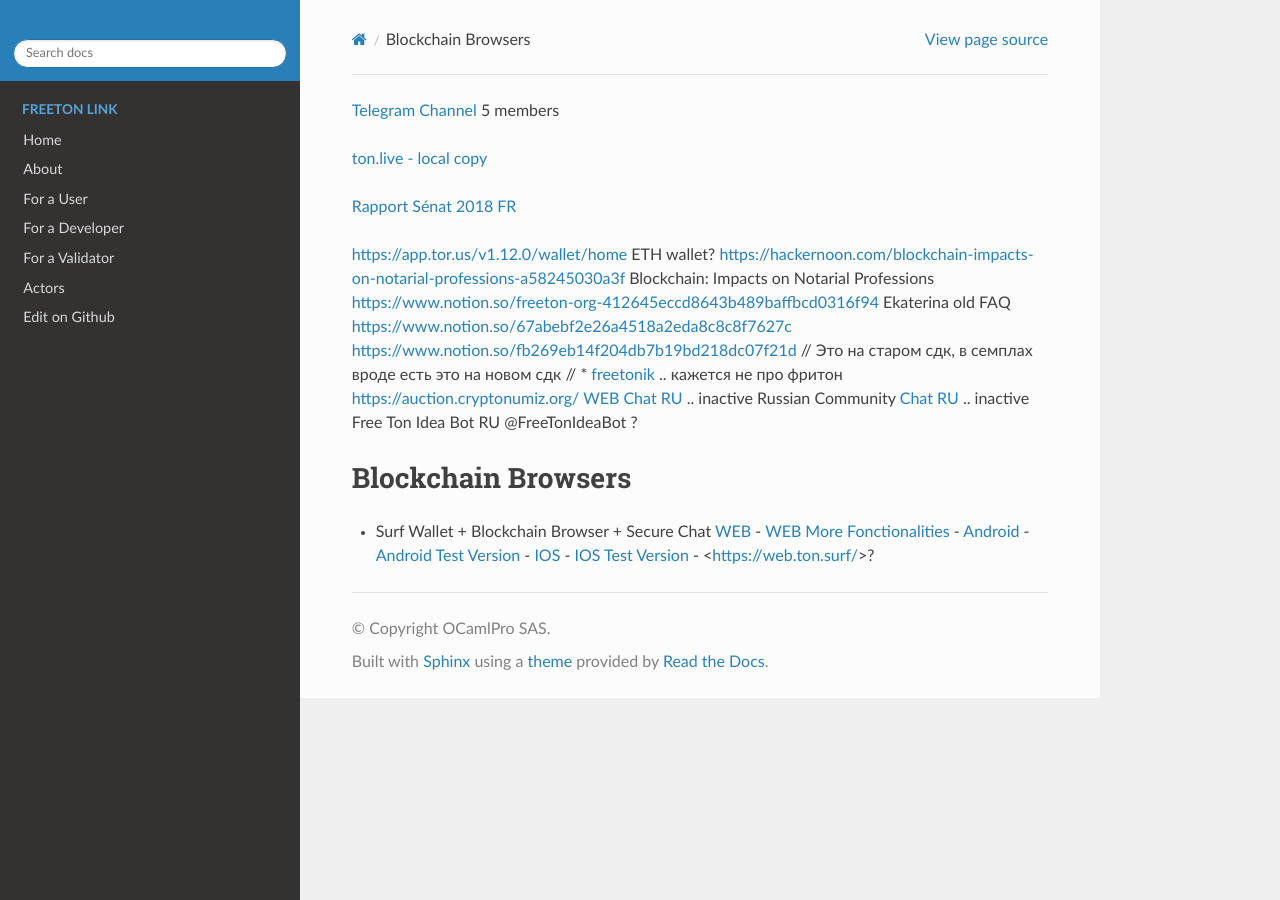
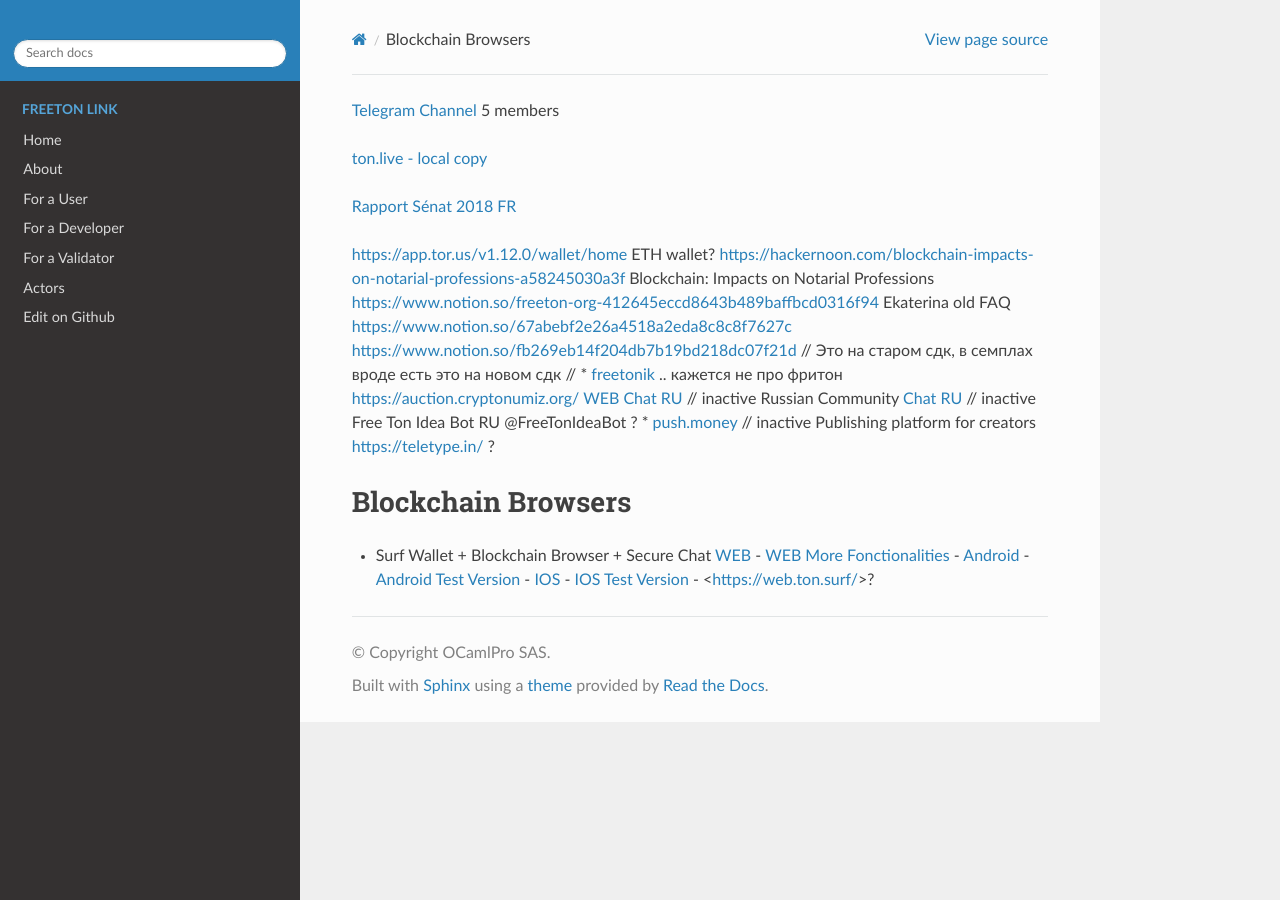
Before and after one commit to OCamlPro/www.freeton.link, a Sphinx documentation site: the page built from sphinx/archive.rst, in a window 1280 px wide. Built offline with Sphinx 7.4.7 and the Read the Docs theme 2.0.0, drawn with Linux system fonts in a browser that asks for light colours; the version number could not be read and is left out.

Commit message:
petits changements

```diff
--- a/sphinx/actors.rst
+++ b/sphinx/actors.rst
@@ -17,7 +17,7 @@ Development Teams
 * `Pruvendo <https://pruvendo.com/>`_
 * `Radiance <https://radianceteam.com/>`_
 * `RSquad <https://rsquad.io/>`_
-* `TON Labs <https://tonlabs.io>`_  - |gramkit.ico| `News Channel <https://t.me/freeton_me/freeton_gramkitgramkit>`_ - `News <https://gramkit.org/>`_ - `GitHub <https://github.com/tonlabs/>`_ - `Channel <https://t.me/tonlabs>`_ - `Youtube <https://www.youtube.com/c/TONLabs/featured>`_ - `Facebook <https://www.facebook.com/tonlabsio>`_ - `Twitter <https://twitter.com/tonlabs>`_
+* `TON Labs <https://tonlabs.io>`_ - `News <https://gramkit.org/>`_ - `GitHub <https://github.com/tonlabs/>`_ - `Channel <https://t.me/tonlabs>`_ - `Youtube <https://www.youtube.com/c/TONLabs/featured>`_ - `Facebook <https://www.facebook.com/tonlabsio>`_ - `Twitter <https://twitter.com/tonlabs>`_
 * ton-actions `GitHub <https://github.com/ton-actions>`_ - `Chat <https://t.me/ton_actions_chat>`_
 * ton-blockchain `GitHub <https://github.com/ton-blockchain>`_
 * Tonium-io `GitHub <https://github.com/Tonium-io>`_
--- a/sphinx/archive.rst
+++ b/sphinx/archive.rst
@@ -9,9 +9,11 @@ https://www.notion.so/fb269eb14f204db7b19bd218dc07f21d
 // Это на старом сдк, в семплах вроде есть это на новом сдк
 // * `freetonik <https://github.com/freetonik/freetonik.github.io>`_ .. кажется не про фритон
 https://auction.cryptonumiz.org/
-`WEB <https://debiton.org/>`_ `Chat RU <https://t.me/debiton>`_ .. inactive
-Russian Community `Chat RU <https://t.me/freetonru>`_ .. inactive
+`WEB <https://debiton.org/>`_ `Chat RU <https://t.me/debiton>`_ // inactive
+Russian Community `Chat RU <https://t.me/freetonru>`_ // inactive
 Free Ton Idea Bot RU @FreeTonIdeaBot ?
+* `push.money <https://push.money/>`_ // inactive
+Publishing platform for creators https://teletype.in/ ?
 
 Blockchain Browsers
 ~~~~~~~~~~~~~~~~~~~
--- a/sphinx/developer.rst
+++ b/sphinx/developer.rst
@@ -30,9 +30,9 @@ Contests
 Documentation
 ~~~~~~~~~~~~~
 * `TON Labs <https://docs.ton.dev>`_
+* `TON OS SDK <https://tonlabs.github.io/ton-client-js/>`_
 * `ton.org <https://ton.org/>`_
 * `Publish a Smart-Contract <https://habr.com/ru/post/494528/>`_
-* `TON OS SDK <https://tonlabs.github.io/ton-client-js/>`_
 
 Different Languages
 ~~~~~~~~~~~~~~~~~~~
```
Also changed, not shown: sphinx/user.rst (+36 -32 lines).
